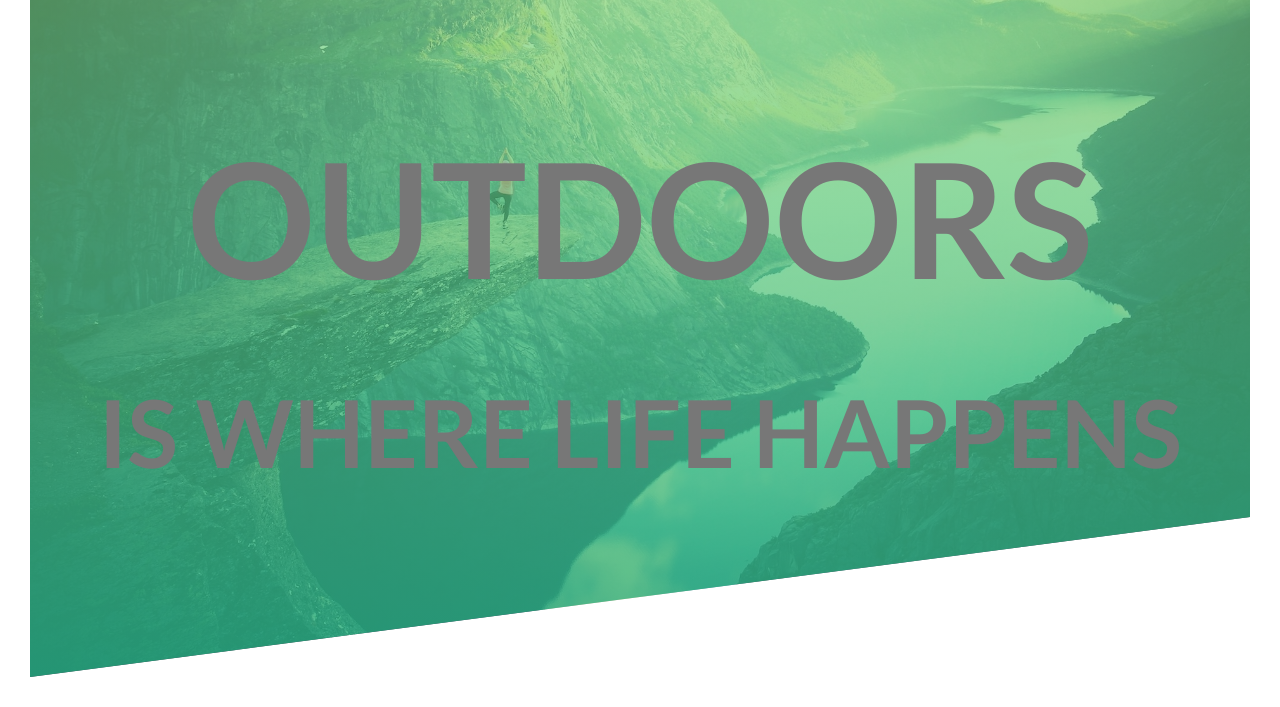
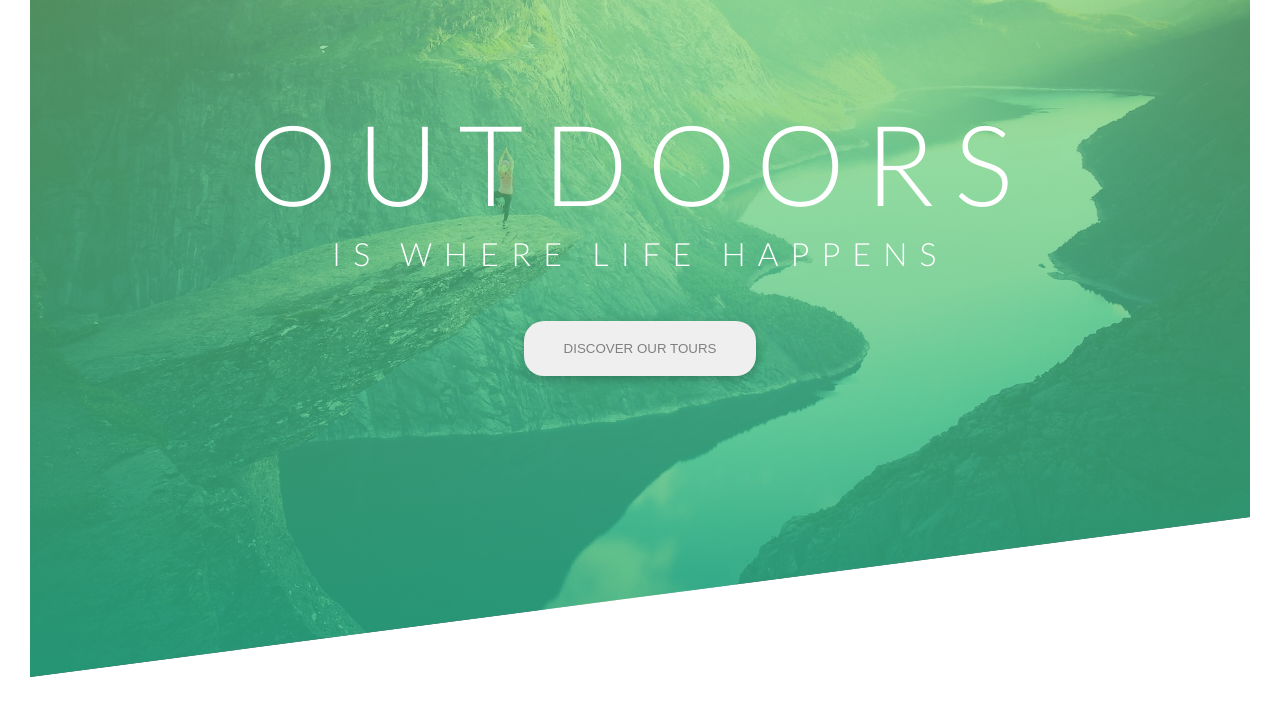
Before and after one commit to brandontaylor1/NatoursProject, a website: page index.html in a window 1280 px wide. Shown: the part 113-820 px from the top of the page. Drawn offline with Linux system fonts and the light colour scheme.

Commit message:
Add Jquery and Sass

```diff
--- a/index.html
+++ b/index.html
@@ -20,8 +20,9 @@
             <div class="line"></div>
         </div>
         <div class="header-text">
-            <h1 id="header-main-text">OUTDOORS</h1>
-            <h3>IS WHERE LIFE HAPPENS</h3>
+            <span id="header-primary-text">OUTDOORS</span>
+            <span id="header-secondary-text">IS WHERE LIFE HAPPENS</span>
+            <button id="header-btn">DISCOVER OUR TOURS</button>
         </div>
     </header>
     <main section="hero-section">
--- a/package.json
+++ b/package.json
@@ -7,5 +7,8 @@
     "test": "echo \"Error: no test specified\" && exit 1"
   },
   "author": "Brandon Taylor",
-  "license": "ISC"
+  "license": "ISC",
+  "dependencies": {
+    "jquery": "^3.7.1"
+  }
 }
--- a/styles.css
+++ b/styles.css
@@ -1,9 +1,9 @@
 /* COLORS:
-    LightGreen: #7ed56f;
-    MediumGreen: #55c57a;
-    DarkGreen: #28b485;
+    $color-lightGreen: #7ed56f;
+    $color-mediumGreen: #55c57a;
+    $color-darkGreen: #28b485;
+ */
 
-*/
 
 
 * {
@@ -38,10 +38,68 @@ body {
 }
 
 .header-text {
+    display: flex;
+    align-items: center;
+    justify-content: center;
+    flex-direction: column;
+    margin-top: -150px;
+
+}
+
+#header-primary-text {
     font-family: 'Lato', sans-serif;
-    font-size: 5rem;
+    font-weight: 300;
+    color: white;
+    font-size: 7rem;
     text-align: center;
+    letter-spacing: 1.2rem;
+    animation: moveInFromTop 2s ease;
+    animation-delay: 2s;
 
+}
+
+#header-secondary-text {
+    font-family: 'Lato', sans-serif;
+    font-weight: 300;
+    color: white;
+    font-size: 2rem;
+    letter-spacing: .75rem;
+    margin-top: -1em;
+    animation: moveInFromBottom 2s ease;
+    animation-delay: 2s;
+}
+
+#header-btn {
+    padding: 20px 40px;
+    border-radius: 20px;
+    border: none;
+    margin-top: 40px;
+    cursor: pointer;
+    animation: headerBtnFadeIn 2s ease;
+    animation-delay: 2.5s;
+    color: gray;
+    box-shadow: rgba(0, 0, 0, 0.24) 0px 3px 8px;
+}
+
+
+#header-btn:hover {
+    background-color: #7ed56f;
+    transition: 0.25s ease;
+    color: black;
+}
+
+#header-btn:active {
+    box-shadow: none;
+}
+
+@keyframes headerBtnFadeIn {
+    0% {
+        opacity: 0;
+
+    }
+    100% {
+        opacity: 1;
+    }
 }
 
 #logo-box {
@@ -69,26 +127,39 @@ img {
     background-color: white;
 }
 
+#menu-btn:hover {
+    background-color: #7ed56f;
+}
+
 .line {
     background-color: gray;
     width: 30px;
     height: 2px;
     margin: 2px 0;
-
 }
 
-/* h1 {
-    text-align: center;
-    color: white;
-    font-size: 8rem;
-    font-weight: 300;
-    line-height: 1em;
+.line:hover {
+    background-color: white;
+}
 
+@keyframes moveInFromTop {
+    0% {
+        opacity: 0;
+        transform: translateY(-100px);
+    }
+    100% {
+        opacity: 1;
+        transform: translateY(0)
+    }
 }
-h3 {
-    text-align: center;
-    color: white;
-    font-size: 2rem;
-    font-weight: 300;
-    letter-spacing: .5em;
-} */
+
+@keyframes moveInFromBottom {
+    0% {
+        opacity: 0;
+        transform: translateY(100px)
+    }
+    100% {
+        opacity: 1;
+        transform: translateY(0)
+    }
+}
```
